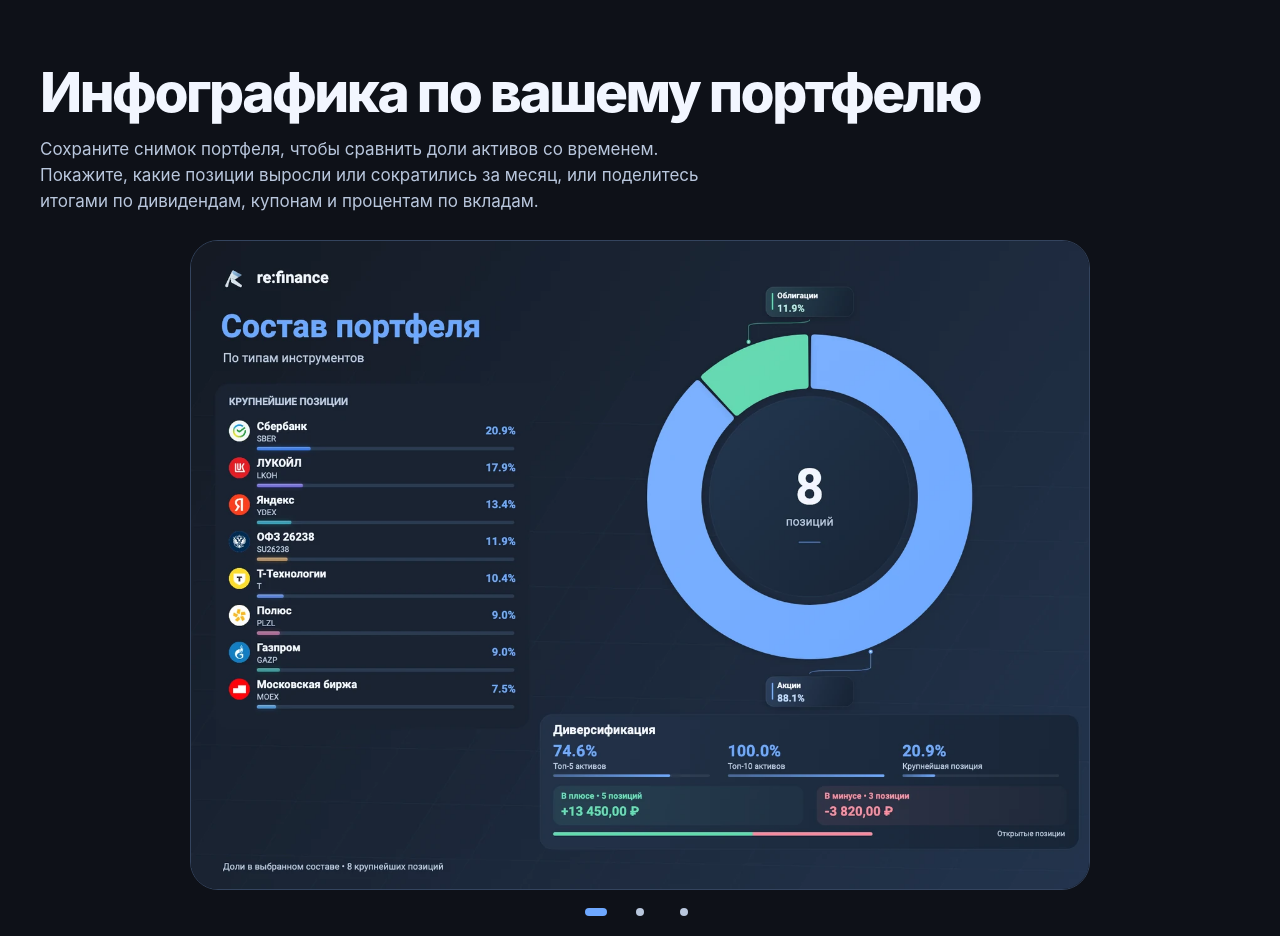
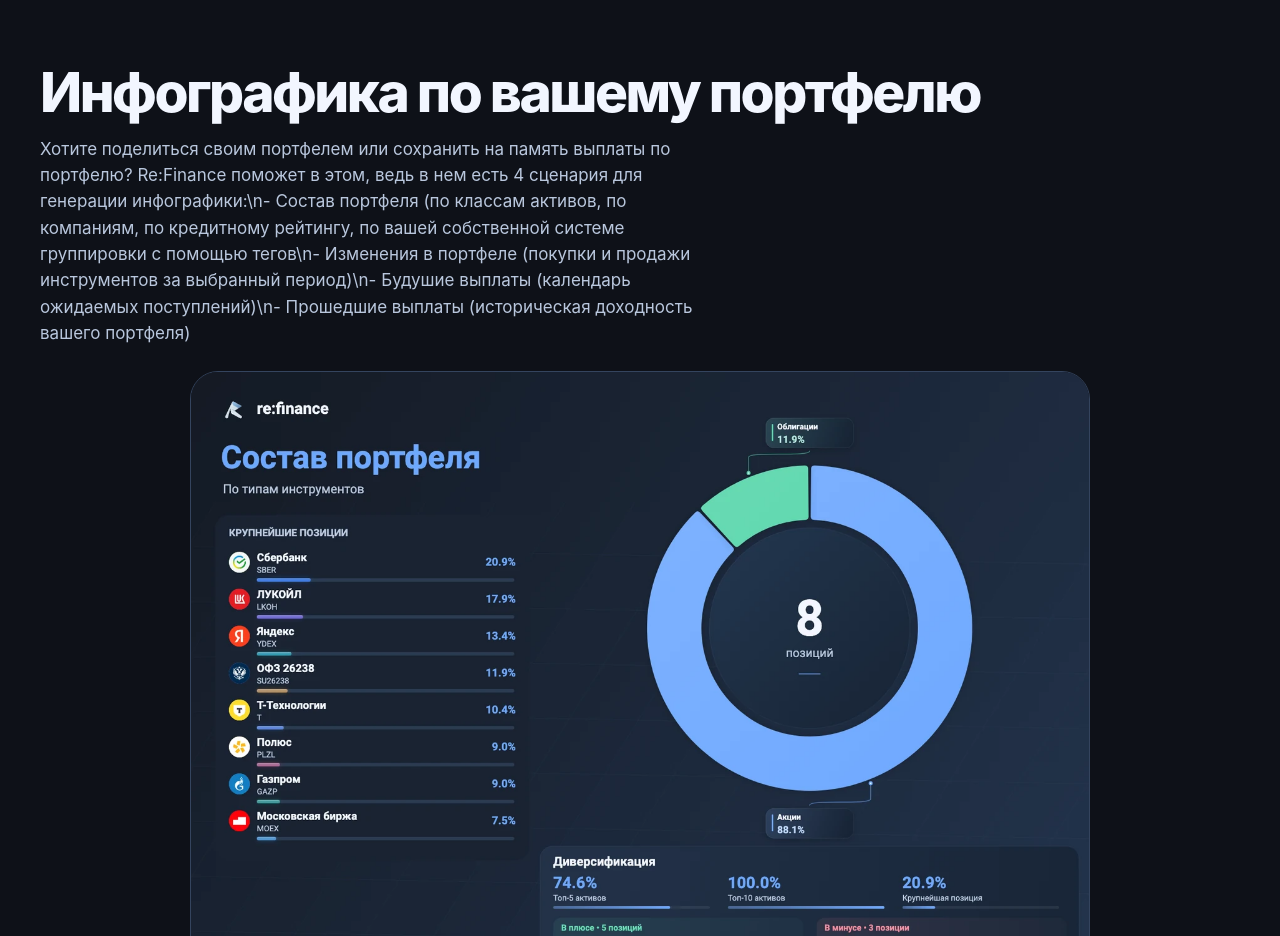
Before and after one commit to Barboskin/refinance, a plain HTML site: page index.html in a window 1280 px wide. Shown: the part 1940-2876 px from the top of the page. Drawn offline with Linux system fonts and the light colour scheme.

Commit message:
Update index.html

```diff
--- a/index.html
+++ b/index.html
@@ -244,7 +244,7 @@
     <section class="wrap section" id="infographics" aria-labelledby="infographics-title">
       <div class="section-intro" data-reveal>
         <h2 id="infographics-title">Инфографика по вашему портфелю</h2>
-        <p class="section-description">Сохраните снимок портфеля, чтобы сравнить доли активов со временем. Покажите, какие позиции выросли или сократились за месяц, или поделитесь итогами по дивидендам, купонам и процентам по вкладам.</p>
+        <p class="section-description">Хотите поделиться своим портфелем или сохранить на память выплаты по портфелю? Re:Finance поможет в этом, ведь в нем есть 4 сценария для генерации инфографики:\n- Состав портфеля (по классам активов, по компаниям, по кредитному рейтингу, по вашей собственной системе группировки с помощью тегов\n- Изменения в портфеле (покупки и продажи инструментов за выбранный период)\n- Будушие выплаты (календарь ожидаемых поступлений)\n- Прошедшие выплаты (историческая доходность вашего портфеля)</p>
       </div>
       <div class="infographic-carousel" data-carousel role="group" aria-roledescription="карусель" aria-label="Примеры инфографики">
         <div class="infographic-track" data-carousel-track tabindex="0" aria-label="Листайте примеры">
```
